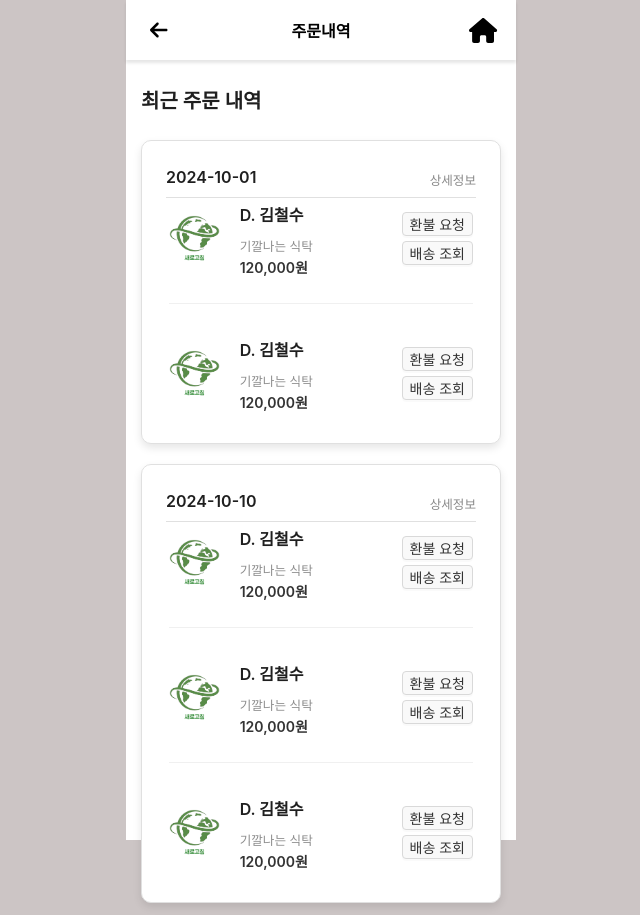
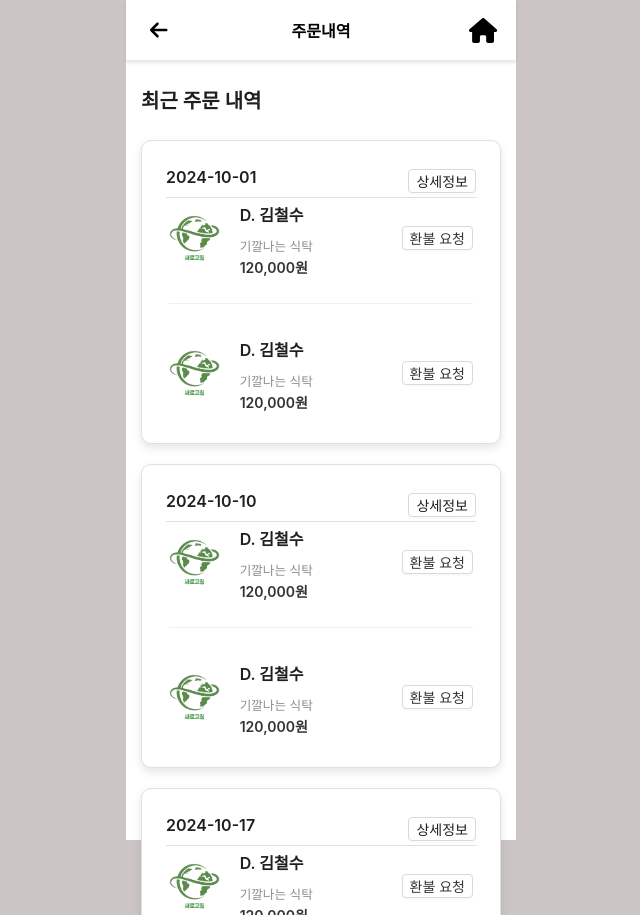
Before and after one commit to dongsubnambuk/Reload_F5, a React (Create React App) app in the folder reload-front/: page /order-list in a window 1280 px wide. Shown: the whole page, without its empty margins (319-959 px from the left). Built offline with nearby package versions, Linux system fonts and the light colour scheme.

Commit message:
✅ feat: 상세내역 완료 및 주문id 수정 필요

```diff
--- a/reload-front/src/App.js
+++ b/reload-front/src/App.js
@@ -8,7 +8,7 @@ import KakaoCallback from './pages/KaKaoCallback';
 import MyPage from './pages/MyPage';
 import UserUpdate from './pages/UserUpdate';
 import SignupType from './pages/SignupType';
-
+import OrderListDetail from './pages/OrderListDetail';
 
 
 import OrderList from './pages/OrderList';
@@ -48,6 +48,7 @@ function App() {
               <Route path="/user-update" element={<UserUpdate/>} />
               <Route path="/signup-type" element={<SignupType/>} />
               <Route path="/order-list" element={<OrderList/>} />
+              <Route path="/order-list-detail" element={<OrderListDetail/>} />
             </>
           )}
         </Routes>
--- a/reload-front/src/CSS/OrderList.css
+++ b/reload-front/src/CSS/OrderList.css
@@ -69,7 +69,6 @@
 
   .order-button {
     margin-bottom: 5px;
-    background-color: #f9f9f9;
     color: #333;
 
     border: 1px solid #d9d9d9;
--- a/reload-front/src/CSS/OrderListDetail.css
+++ b/reload-front/src/CSS/OrderListDetail.css
@@ -0,0 +1,119 @@
+.order-detail-container {
+    width: 90%;
+    max-width: 600px;
+    margin: 0 auto;
+    padding: 20px;
+}
+
+.order-info {
+    border-bottom: 1px solid #ddd;
+
+}
+
+.order-date {
+    font-size: 16px;
+    color: #333;
+
+}
+
+.order-number {
+    font-size: 14px;
+    color: #666;
+    margin-top: 0;
+    margin-top: 5px;
+}
+
+.customer-info {
+    margin-top: 10px;
+    margin-bottom: 20px;
+    border-bottom: 1px solid #ddd;
+    padding-bottom: 10px;
+}
+
+.customer-name,
+.customer-phone,
+.customer-address {
+    font-size: 16px;
+    color: #333;
+    margin: 5px 0;
+    font-weight: 600;
+}
+
+.product-list {
+    margin-bottom: 20px;
+}
+
+.product-list-title {
+    font-size: 18px;
+    color: #333;
+    margin-bottom: 10px;
+}
+
+.product-item {
+    display: flex;
+    align-items: center;
+    padding: 10px 0;
+    border-bottom: 1px solid #ddd;
+}
+
+.product-item:last-child {
+    border-bottom: none;
+}
+
+.product-image {
+    width: 80px;
+    height: 80px;
+    object-fit: cover;
+    border-radius: 5px;
+    margin-right: 15px;
+}
+
+.product-info {
+    flex: 1;
+}
+
+.product-designer,
+.product-name,
+.product-price {
+    margin: 0;
+    color: #333;
+}
+
+.product-designer {
+    font-weight: bold;
+}
+
+.product-name {
+    color: #555;
+}
+
+.product-price {
+  margin-top: 10px;
+}
+
+.designer-info {
+    color: #888;
+    font-size: 14px;
+    text-align: right;
+}
+
+.total-price {
+    display: flex;
+    justify-content: space-between;
+    align-items: center;
+    font-size: 18px;
+    color: #333;
+    font-weight: bold;
+    border-top: 1px solid #ddd;
+    padding-top: 10px;
+}
+
+.total-price-text {
+    font-size: 18px;
+    color: #333;
+}
+
+.price {
+    color: #1E90FF;
+    font-size: 18px;
+}
--- a/reload-front/src/components/Header.jsx
+++ b/reload-front/src/components/Header.jsx
@@ -43,7 +43,7 @@ const Header = () => {
             case '/order-list':
                 return '주문내역';
             case '/order-list-detail':
-                return '상세내역';
+                return '주문 상세 내역';
             default:
                 return 'Main Page';
         }
--- a/reload-front/src/pages/OrderList.jsx
+++ b/reload-front/src/pages/OrderList.jsx
@@ -1,9 +1,9 @@
 import React, { useEffect, useState } from 'react';
-import { Card, Button, Typography, Row, Col, Divider } from 'antd';
+import { Card, Typography, Divider, Row, Col, Button } from 'antd';
 import Header from '../components/Header';
+import { useNavigate } from "react-router-dom";
 import '../CSS/OrderList.css';
-import logo from '../images/Logo.png';
-import { useNavigate } from "react-router-dom";
+import logo from "../images/Logo.png";
 
 const { Title, Text } = Typography;
 
@@ -13,54 +13,11 @@ const OrderList = () => {
 
   useEffect(() => {
     const exampleData = [
-      {
-        id: 1,
-        date: '2024-10-01',
-        name: 'D. 김철수',
-        description: '기깔나는 식탁',
-        price: '120,000',
-        image: 'https://example.com/table-image.jpg'
-      },
-      {
-        id: 2,
-        date: '2024-10-01',
-        name: 'D. 김철수',
-        description: '기깔나는 식탁',
-        price: '120,000',
-        image: 'https://example.com/table-image.jpg'
-      },
-      {
-        id: 3,
-        date: '2024-10-10',
-        name: 'D. 김철수',
-        description: '기깔나는 식탁',
-        price: '120,000',
-        image: 'https://example.com/table-image.jpg'
-      },
-      {
-        id: 3,
-        date: '2024-10-10',
-        name: 'D. 김철수',
-        description: '기깔나는 식탁',
-        price: '120,000',
-        image: 'https://example.com/table-image.jpg'
-      },
-      {
-        id: 3,
-        date: '2024-10-10',
-        name: 'D. 김철수',
-        description: '기깔나는 식탁',
-        price: '120,000',
-        image: 'https://example.com/table-image.jpg'
-      },
-      {
-        id: 3,
-        date: '2024-10-17',
-        name: 'D. 김철수',
-        description: '기깔나는 식탁',
-        price: '120,000',
-        image: 'https://example.com/table-image.jpg'
-      }
+      { id: 1, date: '2024-10-01', name: 'D. 김철수', description: '기깔나는 식탁', price: '120,000', image: 'https://example.com/table-image.jpg' },
+      { id: 2, date: '2024-10-01', name: 'D. 김철수', description: '기깔나는 식탁', price: '120,000', image: 'https://example.com/table-image.jpg' },
+      { id: 3, date: '2024-10-10', name: 'D. 김철수', description: '기깔나는 식탁', price: '120,000', image: 'https://example.com/table-image.jpg' },
+      { id: 4, date: '2024-10-10', name: 'D. 김철수', description: '기깔나는 식탁', price: '120,000', image: 'https://example.com/table-image.jpg' },
+      { id: 5, date: '2024-10-17', name: 'D. 김철수', description: '기깔나는 식탁', price: '120,000', image: 'https://example.com/table-image.jpg' },
     ];
 
     setOrders(exampleData);
@@ -68,7 +25,7 @@ const OrderList = () => {
 
   const groupOrdersByDate = (orders) => {
     return orders.reduce((acc, order) => {
-      const orderDate = new Date(order.date).toISOString().split('T')[0];
+      const orderDate = order.date;
       if (!acc[orderDate]) {
         acc[orderDate] = [];
       }
@@ -92,7 +49,7 @@ const OrderList = () => {
           >
             <div className="order-card-header">
               <Title level={5} className="order-date">{date}</Title>
-              <Text className="order-detail-info" onClick={() => navigate("/order-list-detail")}>상세정보</Text>
+              <Button size="small" onClick={() => navigate(`/order-list-detail/${date}`)}>상세정보</Button>
             </div>
             {groupedOrders[date].map((order, index) => (
               <div key={order.id} className="order-item">
@@ -112,7 +69,6 @@ const OrderList = () => {
                   </Col>
                   <Col span={6} className="order-actions">
                     <Button size="small" className="order-button">환불 요청</Button>
-                    <Button size="small" className="order-button">배송 조회</Button>
                   </Col>
                 </Row>
                 {index < groupedOrders[date].length - 1 && <Divider />}
--- a/reload-front/src/pages/OrderListDetail.jsx
+++ b/reload-front/src/pages/OrderListDetail.jsx
@@ -1,13 +1,65 @@
 import React, { useEffect, useState } from 'react';
-import { Card, Button, Typography, Row, Col, Divider } from 'antd';
+import { Card, Typography, Divider, Row, Col, Button } from 'antd';
 import Header from '../components/Header';
-import '../CSS/OrderList.css';
-import logo from '../images/Logo.png';
-import { useNavigate } from "react-router-dom";
+import { useParams, useNavigate } from "react-router-dom";
+import '../CSS/OrderListDetail.css';
+import logo from "../images/Logo.png";
+
+const { Title, Text } = Typography;
 
 const OrderListDetail = () => {
-    return(
+    const { date } = useParams(); // URL에서 날짜 파라미터를 가져옵니다.
+    const navigate = useNavigate();
+    const [orders, setOrders] = useState([]);
+
+    useEffect(() => {
+        // 날짜별 예시 데이터를 설정합니다.
+        const exampleData = [
+            { id: 1, date: '2024-10-01', name: 'D. 김철수', description: '기깔나는 식탁', price: '120,000', imageUrl: 'https://example.com/table-image.jpg' },
+            { id: 2, date: '2024-10-01', name: 'D. 김철수', description: '기깔나는 식탁', price: '120,000', imageUrl: 'https://example.com/table-image.jpg' },
+            { id: 3, date: '2024-10-10', name: 'D. 김철수', description: '기깔나는 식탁', price: '120,000', imageUrl: 'https://example.com/table-image.jpg' },
+            { id: 4, date: '2024-10-10', name: 'D. 김철수', description: '기깔나는 식탁', price: '120,000', imageUrl: 'https://example.com/table-image.jpg' },
+            { id: 5, date: '2024-10-17', name: 'D. 김철수', description: '기깔나는 식탁', price: '120,000', imageUrl: 'https://example.com/table-image.jpg' },
+        ];
+
+        // 전달받은 날짜와 일치하는 주문 데이터 필터링
+        const filteredOrders = exampleData.filter(order => order.date === date);
+        setOrders(filteredOrders);
+    }, [date]);
+
+    if (orders.length === 0) {
+        return <p>Loading...</p>;
+    }
+
+    return (
         <>
+            <Header />
+            <div className="order-detail-container">
+                <Button onClick={() => navigate(-1)} style={{ marginBottom: '10px' }}>뒤로가기</Button>
+
+                <Card bordered={false} bodyStyle={{ padding: '5px 10px' }} style={{ marginBottom: '10px' }}>
+                    <Title level={5}>{date} 주문 내역</Title>
+                </Card>
+
+                {orders.map((order, index) => (
+                    <Card key={order.id} bordered={false} bodyStyle={{ padding: '5px 10px' }} style={{ marginBottom: '10px' }}>
+                        <Row gutter={16} align="middle">
+                            <Col span={6}>
+                                <img src={order.imageUrl} alt="Product" style={{ width: '100%' }} />
+                            </Col>
+                            <Col span={18}>
+                                <div style={{ display: 'flex', justifyContent: 'space-between', alignItems: 'center' }}>
+                                    <Title level={5} style={{ marginBottom: 0 }}>{order.name}</Title>
+                                    <Text type="secondary" style={{ fontSize: '12px' }}>디자이너정보</Text>
+                                </div>
+                                <Text>{order.description}</Text><br />
+                                <Text>{order.price}원</Text>
+                            </Col>
+                        </Row>
+                        {index < orders.length - 1 && <Divider />}
+                    </Card>
+                ))}
+            </div>
         </>
     );
 };
```
